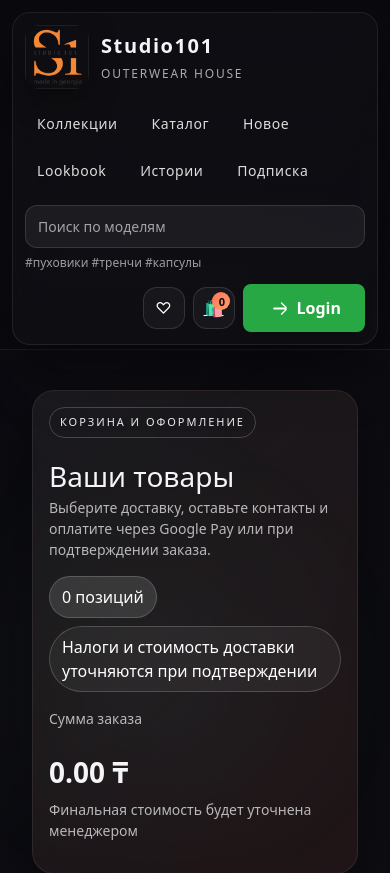
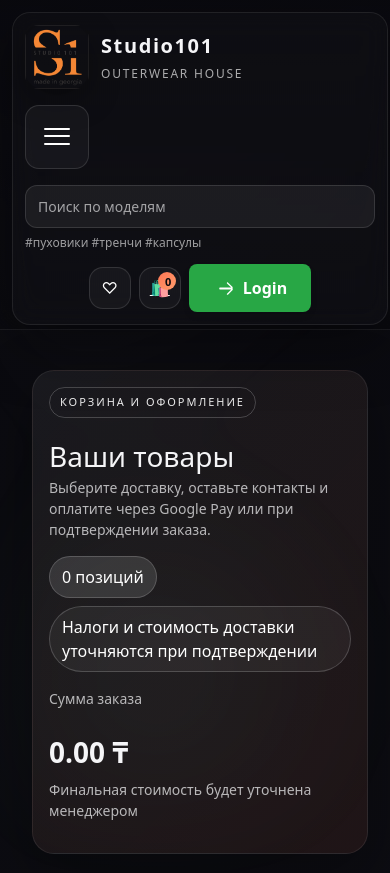
Before and after one commit to rkurdadze/S1-frontend, an Angular app: page /cart in a window 390 px wide. Shown: the top 873 px of the page. Built offline with nearby package versions, Linux system fonts and the light colour scheme.

Commit message:
burger menu

```diff
--- a/src/app/common-ui/header/header.component.html
+++ b/src/app/common-ui/header/header.component.html
@@ -2,7 +2,7 @@
     <div class="header__bar">
         <div class="brand">
             <div class="brand__logo">
-        <img src="assets/imgs/studio101-logo.png" alt="Логотип Studio101" />
+                <img src="assets/imgs/studio101-logo.png" alt="Логотип Studio101"/>
             </div>
             <div class="brand__text">
                 <span class="brand__mark">Studio101</span>
@@ -10,18 +10,35 @@
             </div>
         </div>
 
-    <nav class="nav">
-      <a href="#collections">Коллекции</a>
-      <a href="#product-grid">Каталог</a>
-      <a href="#new-drop">Новое</a>
-      <a href="#lookbook">Lookbook</a>
-      <a href="#editorial">Истории</a>
-      <a href="#newsletter">Подписка</a>
+        <button
+                class="navbar-toggler"
+                type="button"
+                aria-label="Переключить меню"
+                aria-controls="headerNav"
+                [attr.aria-expanded]="isMenuOpen"
+                (click)="toggleMenu()">
+            <span class="burger">
+                <span></span>
+                <span></span>
+                <span></span>
+            </span>
+        </button>
+
+        <nav id="headerNav" class="nav collapse" [class.show]="isMenuOpen">
+            <a href="#collections" (click)="onNavClick($event, 'collections')">Коллекции</a>
+            <a href="#product-grid" (click)="onNavClick($event, 'product-grid')">Каталог</a>
+            <a href="#new-drop" (click)="onNavClick($event, 'new-drop')">Новое</a>
+            <a href="#lookbook" (click)="onNavClick($event, 'lookbook')">Lookbook</a>
+            <a href="#editorial" (click)="onNavClick($event, 'editorial')">Истории</a>
+            <a href="#newsletter" (click)="onNavClick($event, 'newsletter')">Подписка</a>
         </nav>
+
+
+
 
         <div class="header__actions">
             <div class="search">
-        <input type="text" placeholder="Поиск по моделям" aria-label="Поиск" />
+                <input type="text" placeholder="Поиск по моделям" aria-label="Поиск"/>
                 <span class="search__hint">#пуховики #тренчи #капсулы</span>
             </div>
 
@@ -49,7 +66,9 @@
                         <ul class="dropdown-menu dropdown-menu-end" aria-labelledby="userDropdown">
                             @if (isAdmin) {
                                 <li><a class="dropdown-item" href="#" (click)="openModal()">Добавить товар</a></li>
-                <li><hr class="dropdown-divider" /></li>
+                                <li>
+                                    <hr class="dropdown-divider"/>
+                                </li>
                             }
                             <li><a class="dropdown-item" (click)="logout()">Выйти</a></li>
                         </ul>
--- a/src/app/common-ui/header/header.component.scss
+++ b/src/app/common-ui/header/header.component.scss
@@ -21,13 +21,52 @@
   backdrop-filter: blur(12px);
 }
 
+
+.navbar-toggler {
+  display: none;
+  place-items: center;
+  width: 64px;
+  height: 64px;
+  padding: 0;
+  cursor: pointer;
+  transition: all 0.4s ease;
+  border-radius: 14px;
+  border: 1px solid rgba(255, 255, 255, 0.12);
+  background: rgba(255, 255, 255, 0.04);
+
+  .burger {
+    width: 26px;
+    height: 18px;
+    display: grid;
+    gap: 4px;
+  }
+
+  .burger span {
+    width: 100%;
+    height: 2px;
+    border-radius: 99px;
+    background: #fff;
+    display: block;
+  }
+
+  &[aria-expanded='true'] span:nth-child(2) {
+    width: 70%;
+  }
+
+  &:hover {
+    border-color: rgba(255, 118, 84, 0.6);
+    box-shadow: 0 10px 30px rgba(255, 118, 84, 0.2);
+  }
+}
+
+
+
 .brand {
   display: flex;
   align-items: center;
   gap: 12px;
-}
 
-.brand__logo {
+  &__logo {
     width: 64px;
     height: 64px;
     border-radius: 18px;
@@ -36,31 +75,34 @@
     box-shadow: 0 10px 30px rgba(0, 0, 0, 0.35);
   }
 
-.brand__logo img {
+  &__logo img {
     width: 100%;
     height: 100%;
     object-fit: contain;
     border-radius: 14px;
   }
 
-.brand__text {
+  &__text {
     display: flex;
     flex-direction: column;
     gap: 4px;
   }
 
-.brand__mark {
+  &__mark {
     font-weight: 700;
     font-size: 20px;
     letter-spacing: 0.08em;
   }
 
-.brand__tag {
+  &__tag {
     font-size: 12px;
     letter-spacing: 0.15em;
     text-transform: uppercase;
     color: rgba(255, 255, 255, 0.65);
   }
+}
+
+
 
 .nav {
   display: flex;
@@ -69,9 +111,8 @@
   gap: clamp(10px, 2vw, 22px);
   font-size: 14px;
   letter-spacing: 0.04em;
-}
 
-.nav a {
+  a {
     color: rgba(255, 255, 255, 0.86);
     text-decoration: none;
     padding: 8px 12px;
@@ -79,10 +120,13 @@
     transition: all 0.2s ease;
   }
 
-.nav a:hover {
+  a:hover {
     background: rgba(255, 255, 255, 0.08);
     color: #fff;
   }
+}
+
+
 
 .header__actions {
   display: grid;
@@ -174,6 +218,7 @@
   overflow: hidden;
 }
 
+
 @media (max-width: 1080px) {
   .header__bar {
     grid-template-columns: 1fr;
@@ -194,6 +239,7 @@
   }
 }
 
+
 @media (max-width: 640px) {
   .header {
     padding: 12px 12px 4px;
@@ -208,3 +254,40 @@
     scrollbar-width: thin;
   }
 }
+
+
+@media (max-width: 400px) {
+  .header__bar {
+    grid-template-columns: 1fr; // ⬅️ ВАЖНО
+  }
+
+  .header__actions {
+    width: 100%;
+    justify-self: stretch; // ⬅️ а не end
+  }
+
+  .navbar-toggler{
+    display: grid;
+  }
+
+  .nav {
+    grid-column: 1 / -1;
+    width: 100%;
+    flex-direction: column;
+    align-items: flex-start;
+    padding-top: 8px;
+  }
+
+  .nav.collapse {
+    display: none;
+  }
+
+  .nav.collapse.show {
+    display: flex;
+  }
+
+  .icons {
+    width: 100%;
+    justify-content: center;
+  }
+}
--- a/src/app/common-ui/header/header.component.ts
+++ b/src/app/common-ui/header/header.component.ts
@@ -36,6 +36,7 @@ export class HeaderComponent {
   baseApiUrl = inject(BASE_API_URL);
   userIcon: string | null = null;
   isAdmin: boolean = false;
+  isMenuOpen = false;
 
   @ViewChild('editModalRef') editModalRef!: EditModalComponent;
   private itemService = inject(ItemService);
@@ -105,6 +106,10 @@ export class HeaderComponent {
   }
 
 
+  toggleMenu(): void {
+    this.isMenuOpen = !this.isMenuOpen;
+  }
+
   toggleDropdown(event: Event) {
     event.stopPropagation();
     const dropdown = new bootstrap.Dropdown(event.target);
@@ -123,5 +128,40 @@ export class HeaderComponent {
   }
 
 
+  onNavClick(event: MouseEvent, targetId: string): void {
+    event.preventDefault();
+
+    const wasOpen = this.isMenuOpen;
+    this.isMenuOpen = false;
+
+    // если меню было открыто — ждём схлопывания (чтобы не было скачков)
+    const runScroll = () => {
+      const target = document.getElementById(targetId);
+      if (!target) return;
+
+      // обновляем hash без нативного "прыжка"
+      history.pushState(null, '', `#${targetId}`);
+
+      const targetTop = target.getBoundingClientRect().top + window.scrollY;
+
+      window.scrollTo({
+        top: targetTop - 10, // ✅ твой оффсет
+        behavior: 'smooth'
+      });
+    };
+
+    if (wasOpen) {
+      requestAnimationFrame(runScroll);
+    } else {
+      // когда меню и так закрыто — можно без ожидания
+      runScroll();
+    }
+  }
+
+
+
+
+
+
 
 }
--- a/src/app/common-ui/layout/layout.component.scss
+++ b/src/app/common-ui/layout/layout.component.scss
@@ -1,6 +1,7 @@
 :host {
   display: block;
   min-height: 100vh;
+  min-width: 400px;
 }
 
 .page-shell {
```
Lines whose indentation alone changed are shown as unchanged.
